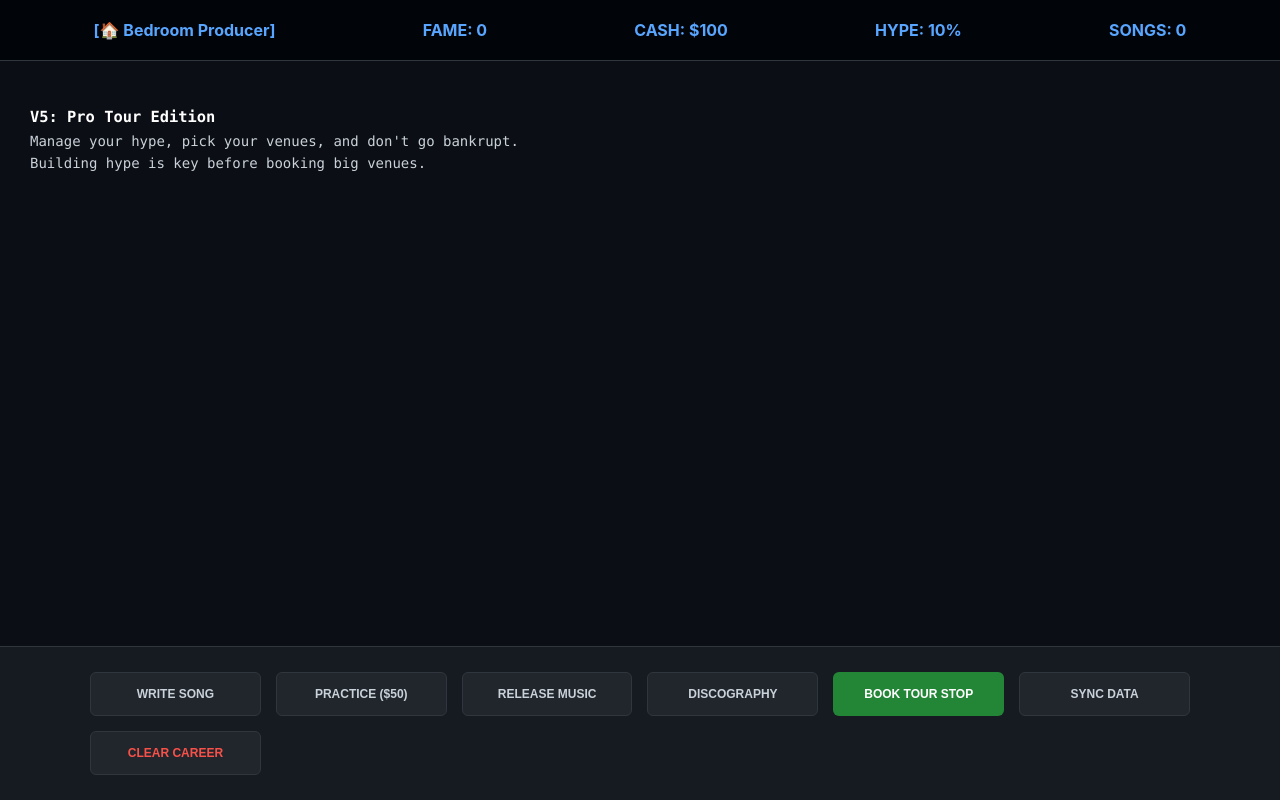
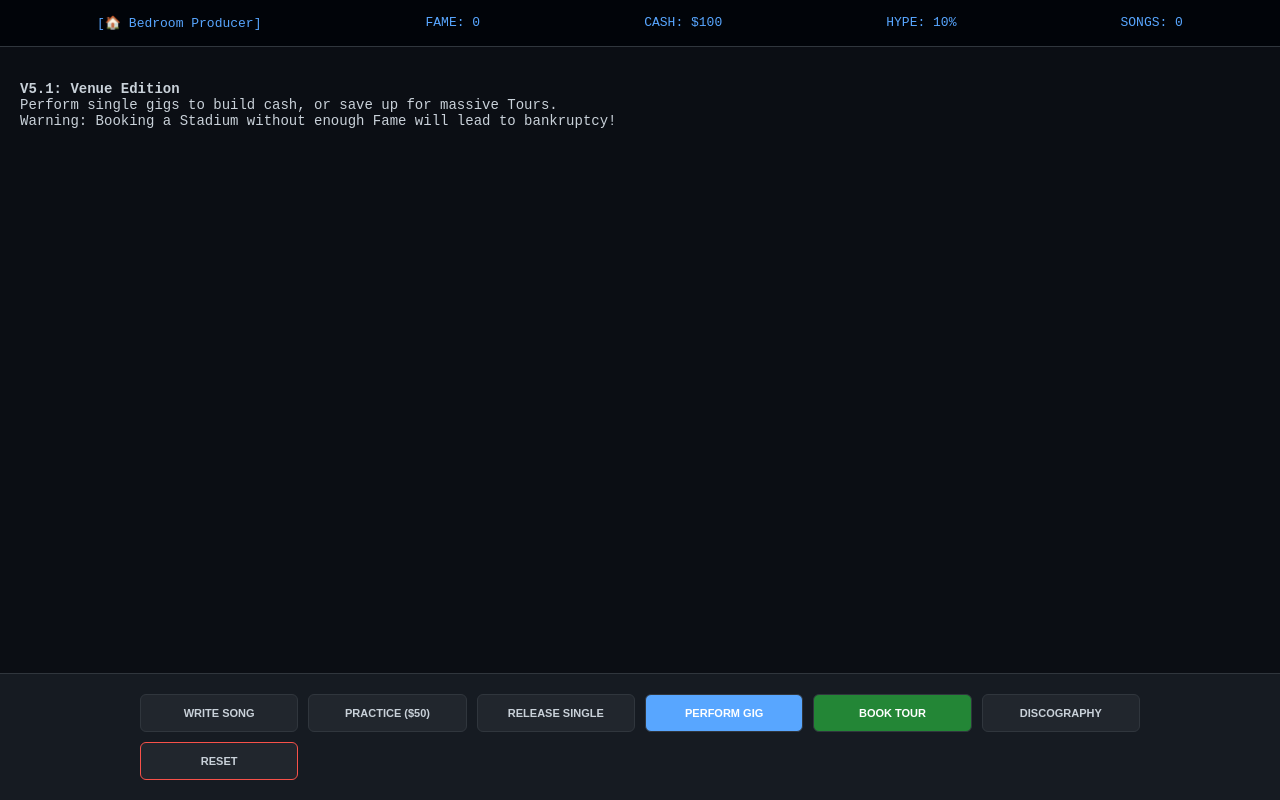
Before and after one commit to rtaylor20202021-cmyk/msclife-V5, a plain HTML site: page index.html in a window 1280 px wide. Drawn offline with Linux system fonts and the light colour scheme.

Commit message:
Update title and styles for V5.1 release

```diff
--- a/index.html
+++ b/index.html
@@ -3,18 +3,18 @@
 <head>
     <meta charset="UTF-8">
     <meta name="viewport" content="width=device-width, initial-scale=1.0">
-    <title>Musician Manager V5: Pro Tour</title>
+    <title>Musician Manager V5.1</title>
     <style>
         :root {
             --bg: #0b0e14;
             --panel: #161b22;
-            --accent: #58a6ff; /* Pro Blue */
-            --success: #3fb950;
+            --accent: #58a6ff;
+            --success: #238636;
             --text: #c9d1d9;
         }
 
         body {
-            font-family: -apple-system, BlinkMacSystemFont, "Segoe UI", Helvetica, Arial, sans-serif;
+            font-family: -apple-system, sans-serif;
             background-color: var(--bg);
             color: var(--text);
             margin: 0;
@@ -25,37 +25,34 @@
 
         #status {
             background: #010409;
-            padding: 20px;
+            padding: 15px;
             display: flex;
             justify-content: space-around;
             border-bottom: 1px solid #30363d;
-            font-weight: bold;
+            font-family: monospace;
             color: var(--accent);
         }
 
         #output {
             flex-grow: 1;
-            padding: 30px;
+            padding: 20px;
             overflow-y: auto;
             white-space: pre-wrap;
-            line-height: 1.6;
-            font-family: 'SFMono-Regular', Consolas, 'Liberation Mono', Menlo, monospace;
+            font-family: 'Courier New', monospace;
             font-size: 14px;
         }
 
-        #output b { color: #fff; font-size: 1.1em; }
-
         .controls-wrapper {
             background-color: var(--panel);
-            padding: 25px;
+            padding: 20px;
             border-top: 1px solid #30363d;
         }
 
         .controls {
             display: grid;
-            grid-template-columns: repeat(auto-fit, minmax(160px, 1fr));
-            gap: 15px;
-            max-width: 1100px;
+            grid-template-columns: repeat(auto-fit, minmax(140px, 1fr));
+            gap: 10px;
+            max-width: 1000px;
             margin: 0 auto;
         }
 
@@ -63,49 +60,37 @@
             background: #21262d;
             color: #c9d1d9;
             border: 1px solid #30363d;
-            padding: 14px;
-            font-size: 12px;
-            font-weight: 600;
+            padding: 12px;
+            font-size: 11px;
+            font-weight: bold;
             cursor: pointer;
             text-transform: uppercase;
             border-radius: 6px;
-            transition: 0.1s;
         }
 
-        button:hover {
-            background: #30363d;
-            border-color: #8b949e;
-        }
+        button:hover { background: #30363d; }
 
-        button:active {
-            background: var(--accent);
-            color: #fff;
-        }
-
-        .tour-btn { background: #238636; color: #fff; border: none; }
-        .tour-btn:hover { background: #2ea043; }
-
-        ::-webkit-scrollbar { width: 10px; }
-        ::-webkit-scrollbar-thumb { background: #30363d; border-radius: 10px; }
+        .primary { background: var(--accent); color: #fff; }
+        .success-btn { background: var(--success); color: #fff; }
     </style>
 </head>
 <body>
 
     <div id="status"></div>
 
-    <pre id="output"><b>V5: Pro Tour Edition</b>
-Manage your hype, pick your venues, and don't go bankrupt.
-Building hype is key before booking big venues.</pre>
+    <pre id="output"><b>V5.1: Venue Edition</b>
+Perform single gigs to build cash, or save up for massive Tours.
+Warning: Booking a Stadium without enough Fame will lead to bankruptcy!</pre>
 
     <div class="controls-wrapper">
         <div class="controls">
             <button onclick="createSong()">Write Song</button>
             <button onclick="practice()">Practice ($50)</button>
-            <button onclick="releaseSong()">Release Music</button>
+            <button onclick="releaseSong()">Release Single</button>
+            <button class="primary" onclick="perform()">Perform Gig</button>
+            <button class="success-btn" onclick="startTour()">Book Tour</button>
             <button onclick="showSongs()">Discography</button>
-            <button class="tour-btn" onclick="startTour()">Book Tour Stop</button>
-            <button onclick="updateStatus()">Sync Data</button>
-            <button style="color:#f85149" onclick="resetGame()">Clear Career</button>
+            <button style="border-color:#f85149" onclick="resetGame()">Reset</button>
         </div>
     </div>
 
```
